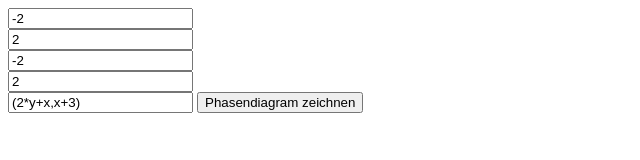
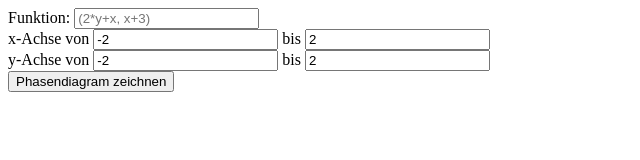
Before and after one commit to Kaligule/Phasendiagram, a plain HTML site: page index.html in a window 1280 px wide. Shown: the whole page, without its empty margins (0-640 px from the left). Drawn offline with Linux system fonts and the light colour scheme.

Commit message:
Improved the form.

```diff
--- a/index.html
+++ b/index.html
@@ -1,13 +1,27 @@
 <!DOCTYPE html>
 <html>
-	<body>
-		<form action="/webserver.cgi" method="GET">
-			<input name="x1" type="number" value="-2" ><br>
-			<input name="x2" type="number" value="2" ><br>
-			<input name="y1" type="number" value="-2" ><br>
-			<input name="y2" type="number" value="2" ><br>
-			<input name="function" type="text" value="(2*y+x,x+3)">
-			<input type="submit" value="Phasendiagram zeichnen">
-		</form>
-	</body>
+  <head>
+    <title>Phasendiagram</title>
+  </head>
+  <body>
+    <form action="/webserver.cgi" method="GET">
+      <label>
+	Funktion: <input name="function" type="text" placeholder="(2*y+x, x+3)">
+      </label><br>
+      <label>
+	x-Achse von
+	<input name="x1" type="number" step="0.1" value="-2">
+	bis
+	<input name="x2" type="number" step="0.1" value="2" >
+      </label><br>
+      <label>
+	y-Achse von
+	<input name="y1" type="number" step="0.1" value="-2" >
+	bis
+	<input name="y2" type="number" step="0.1" value="2" >
+      </label><br>
+
+      <input type="submit" value="Phasendiagram zeichnen">
+    </form>
+  </body>
 </html>
```
